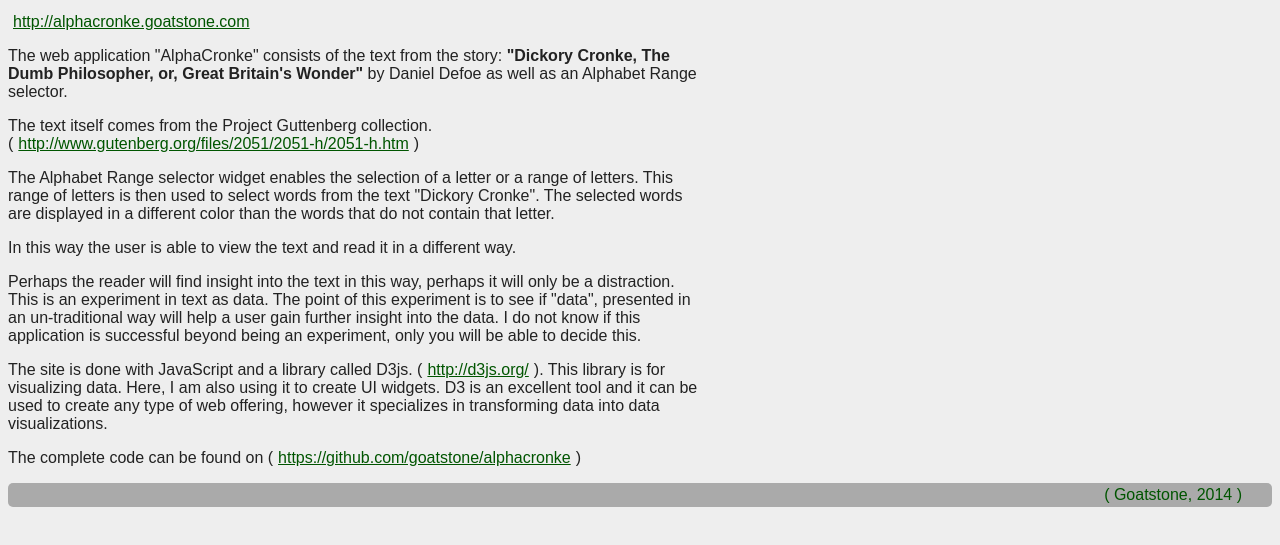
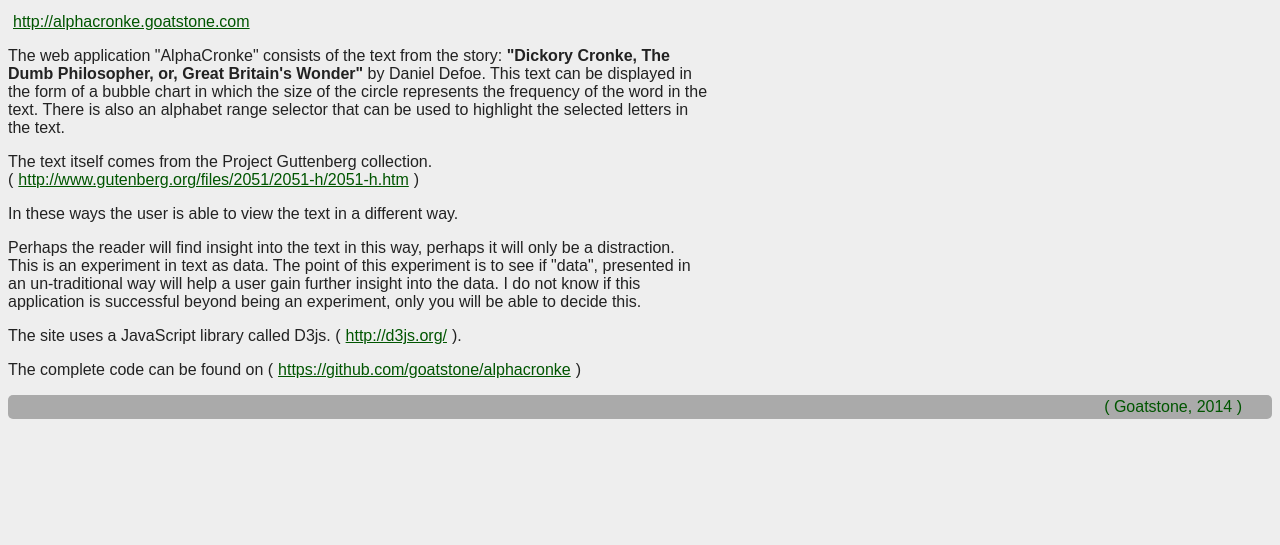
Before and after one commit to goatstone/alphacronke, a plain HTML site: page about/index.html in a window 1280 px wide. Shown: the part 65-610 px from the top of the page. Drawn offline with Linux system fonts and the light colour scheme.

Commit message:
Updating text to include bubble chart.

```diff
--- a/about/index.html
+++ b/about/index.html
@@ -61,7 +61,12 @@
 
     The web application "AlphaCronke" consists of the text from the story:
     <b>"Dickory Cronke, The Dumb Philosopher, or, Great Britain's Wonder"</b>
-    by Daniel Defoe as well as an Alphabet Range selector.
+    by Daniel Defoe.
+
+    This text can be displayed in the form of a bubble chart in which the size of the circle
+    represents the frequency of the word in the text. There is also an alphabet range selector
+    that can be used to highlight the selected letters in the text.
+
 </p>
 
 <p>
@@ -70,15 +75,7 @@
 </p>
 
 <p>
-
-    The Alphabet Range selector widget enables the selection of a letter or a range of letters.
-    This range of letters is then used to select words from the text "Dickory Cronke".
-
-    The selected words are displayed in a different color than the words that do not
-    contain that letter.
-
-<p>
-    In this way the user is able to view the text and read it in a different way.
+    In these ways the user is able to view the text in a different way.
 
 <p>
     Perhaps the reader will find insight into the text in this way,
@@ -89,14 +86,9 @@
     I do not know if this application is successful beyond being an experiment,
     only you will be able to decide this.
 
-
 <p>
-    The site is done with JavaScript and a library called D3js.
+    The site uses a JavaScript library called D3js.
     (&NoBreak;<a href="http://d3js.org/" target="new2">http://d3js.org/</a>&NoBreak;).
-
-    This library is for visualizing data. Here, I am also using it to create UI widgets.
-    D3 is an excellent tool and it can be used to create any type of web offering,
-    however it specializes in transforming data into data visualizations.
 
 <p>
     The complete code can be found on
```
Also changed, not shown: index.html (+2 -13 lines), 1 other file.
